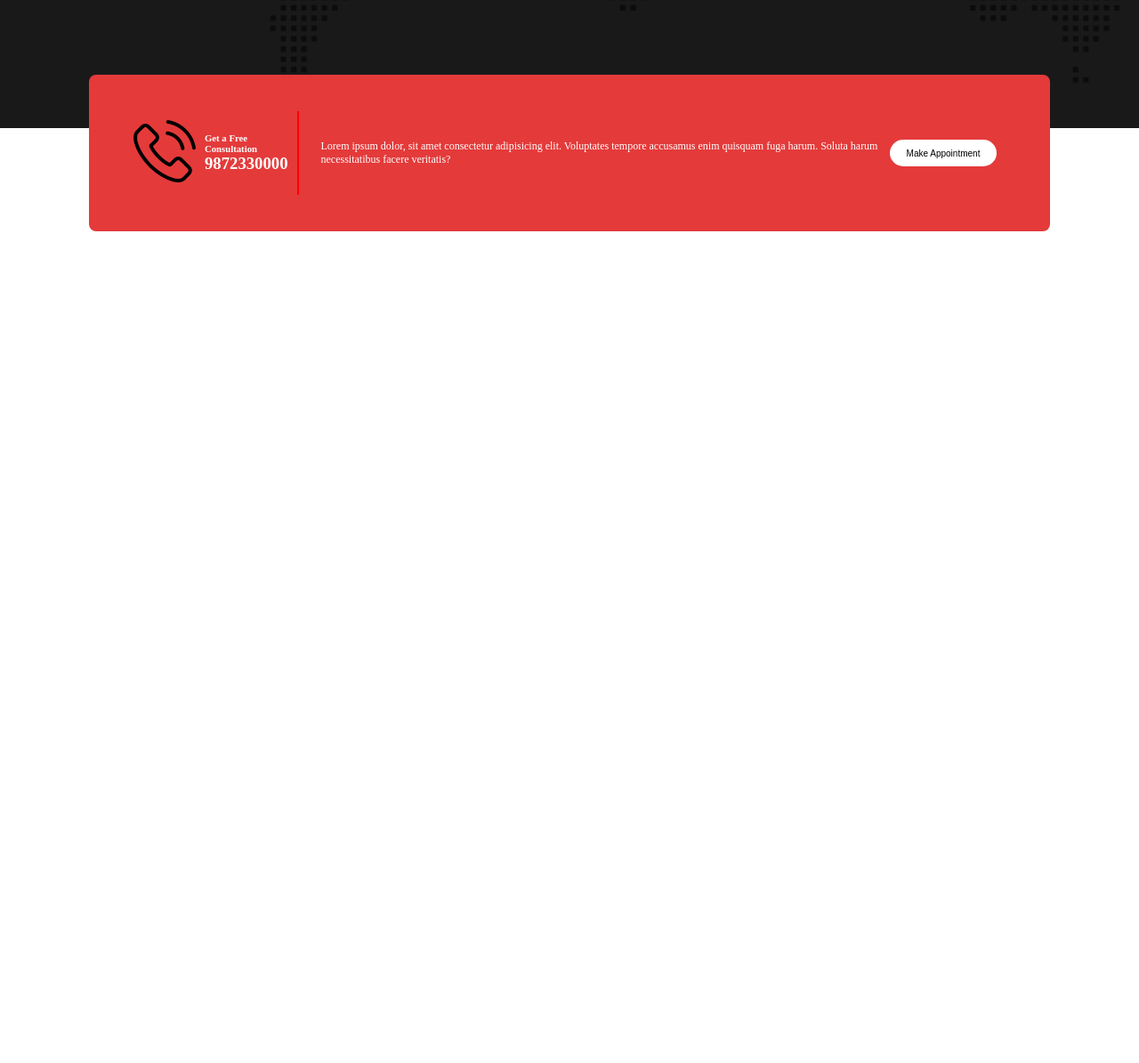
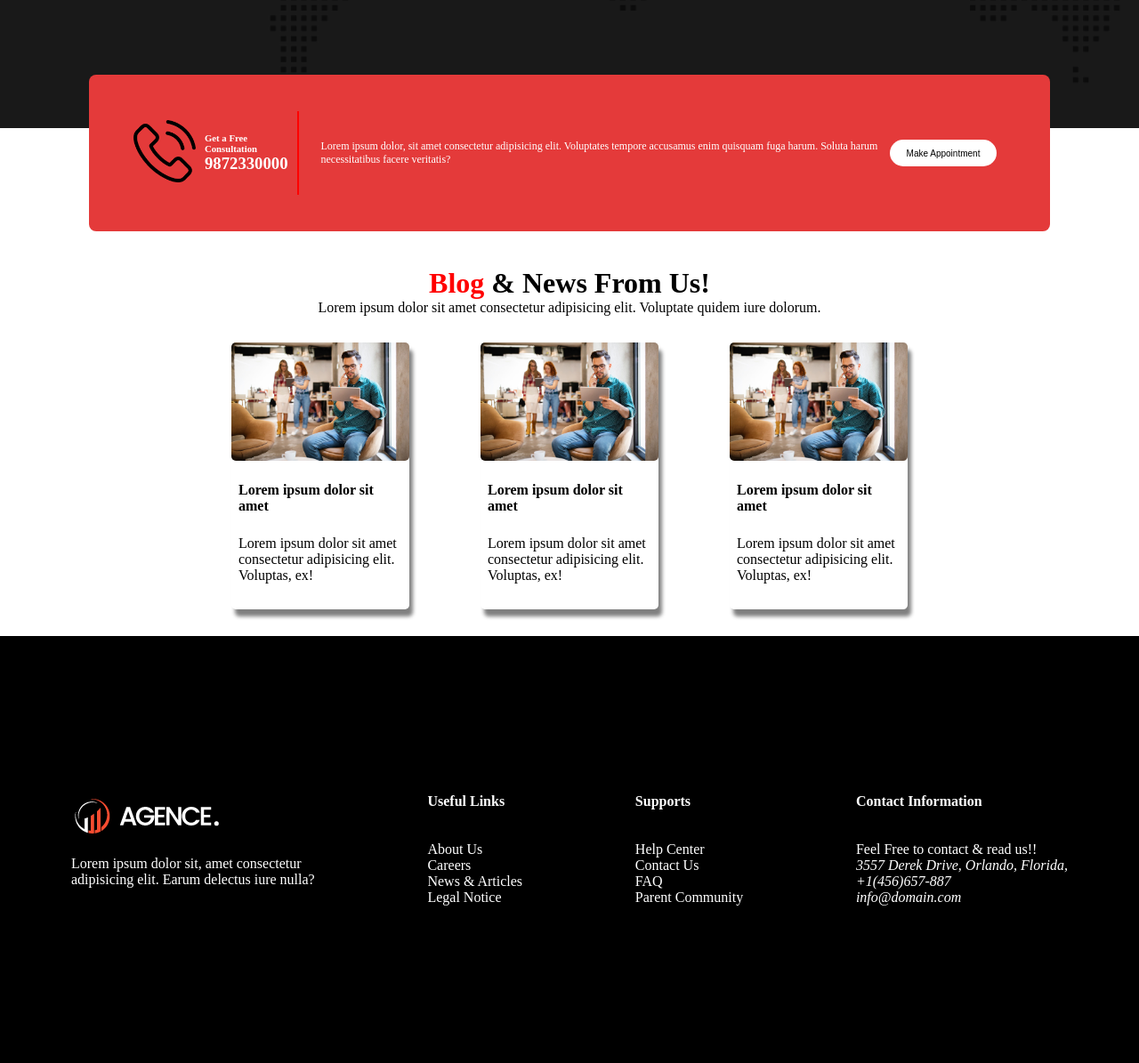
Before and after one commit to Radhesham-bit/digital_agency, a plain HTML site: page index.html in a window 1280 px wide. Shown: the part 1586-2781 px from the top of the page at 89% size. Before the commit the page ends 1886 px from the top, so only its background shows below. Drawn offline with Linux system fonts and the light colour scheme.

Commit message:
footer section updated

```diff
--- a/index.html
+++ b/index.html
@@ -137,15 +137,103 @@
                     <button class="appointment-button">Make Appointment</button>
                 </div>
             </div>
-
-
         </div>
 
+        <div class="blog-container">
+            <h1><span class="banner-name">Blog</span> & News From Us!</h1>
+            <p>Lorem ipsum dolor sit amet consectetur adipisicing elit. Voluptate quidem iure dolorum.</p>
+        </div>
+
+        <div class="blog-card-container">
+            <div class="card-1">
+                <img class="blog-img" src="./asset/image/blog-1.jpg" alt="">
+                <h4>Lorem ipsum dolor sit amet </h4>
+                <p>Lorem ipsum dolor sit amet consectetur adipisicing elit. Voluptas, ex!</p>
+            </div>
+
+            <div class="card-2">
+                <img class="blog-img" src="./asset/image/blog-1.jpg" alt="">
+                <h4>Lorem ipsum dolor sit amet </h4>
+                <p>Lorem ipsum dolor sit amet consectetur adipisicing elit. Voluptas, ex!</p>
+            </div>
+            <div class="card-3">
+                <img class="blog-img" src="./asset/image/blog-1.jpg" alt="">
+                <h4>Lorem ipsum dolor sit amet </h4>
+                <p>Lorem ipsum dolor sit amet consectetur adipisicing elit. Voluptas, ex!</p>
+            </div>
+        </div>
 
     </main>
 
 
     <footer>
+
+        <div class="footer-container">
+            <div class="logo-div">
+                <img src="./asset/logo/logo.png" alt="" class="banner-img">
+                <br>
+                <br>
+                <p>Lorem ipsum dolor sit, amet consectetur <br> adipisicing elit. Earum delectus iure nulla?</p>
+
+                <div class="sociallinks">
+                    <a href="#"><img src="./asset/image/" alt=""></a>
+                </div>
+            </div>
+
+            <div class="usefullinks">
+
+                <h4> Useful Links</h4>
+
+                <br>
+                <br>
+
+
+                <ul>
+                    <li><a href="#">About Us</a></li>
+                    <li><a href="#">Careers</a></li>
+                    <li><a href="#">News & Articles</a></li>
+                    <li><a href="#">Legal Notice</a></li>
+                </ul>
+
+            </div>
+
+            <div class="supports">
+                <h4> Supports </h4>
+
+                <br>
+                <br>
+
+
+                <ul>
+                    <li><a href="#">Help Center</a></li>
+                    <li><a href="#">Contact Us</a></li>
+                    <li><a href="#">FAQ</a></li>
+                    <li><a href="#">Parent Community</a></li>
+                </ul>
+
+
+            </div>
+
+            <div class="contactinfo">
+                <h4> Contact Information </h4>
+
+                <br>
+                <br>
+
+
+                <p>Feel Free to contact & read us!!</p>
+                <address>
+                    3557 Derek Drive, Orlando, Florida, <br>
+                    +1(456)657-887 <br>
+                    info@domain.com
+                </address>
+
+            </div>
+
+
+
+
+        </div>
 
 
 
--- a/style/style.css
+++ b/style/style.css
@@ -244,3 +244,110 @@
     border-radius: 18px;
     font-size: 10px;
 }
+
+.blog-container{
+    text-align: center;
+    margin-bottom: 30px;
+}
+
+.blog-card-container{
+    display: flex;
+    justify-content: center;
+    align-items: center;
+    gap: 80px;
+    margin-bottom: 30px;
+
+}
+
+.card-1{
+    width: 200px;
+    height: 300px;
+    border-radius: 5px;
+    background-color: white;
+    box-shadow: 4px 8px 4px gray;
+}
+
+.card-1 h4{
+    padding: 8px;
+    margin-bottom: 8px;
+}
+
+.card-1 p{
+    padding: 8px;
+    margin-bottom: 8px;
+}
+
+.blog-img{
+    width: 100%;
+    border-radius: 5px;
+    margin-bottom: 12px;
+}
+
+.card-2{
+    width: 200px;
+    height: 300px;
+    border-radius: 5px;
+    background-color: white;
+    box-shadow: 4px 8px 4px gray;
+}
+
+.card-2 h4{
+    padding: 8px;
+    margin-bottom: 8px;
+}
+
+.card-2 p{
+    padding: 8px;
+    margin-bottom: 8px;
+}
+.card-3{
+    width: 200px;
+    height: 300px;
+    border-radius: 5px;
+    background-color: white;
+    box-shadow: 4px 8px 4px gray;
+}
+
+.card-3 h4{
+    padding: 8px;
+    margin-bottom: 8px;
+}
+
+.card-3 p{
+    padding: 8px;
+    margin-bottom: 8px;
+}
+
+.footer-container{
+    height: 40vh;
+    color: white;
+    background-color: black;
+    display: flex;
+    justify-content: space-between;
+    align-items: center;
+    padding: 80px;
+}
+
+.usefullinks{
+
+}
+
+.usefullinks ul li{
+    list-style: none;
+
+}
+
+.usefullinks ul li a{
+    text-decoration: none;
+    color: white;
+}
+
+.supports ul li{
+    list-style: none;
+
+}
+
+.supports ul li a{
+    text-decoration: none;
+    color: white;
+}
```
